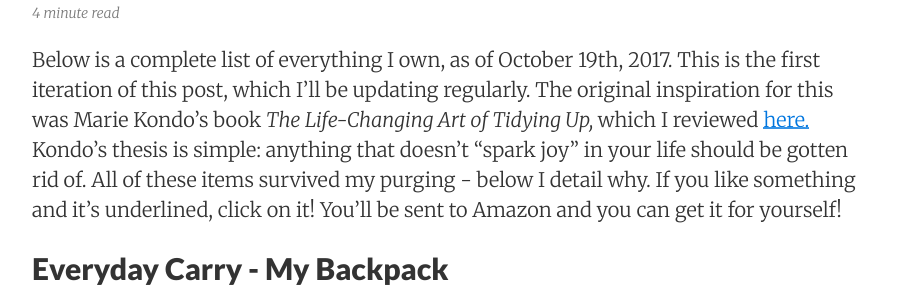
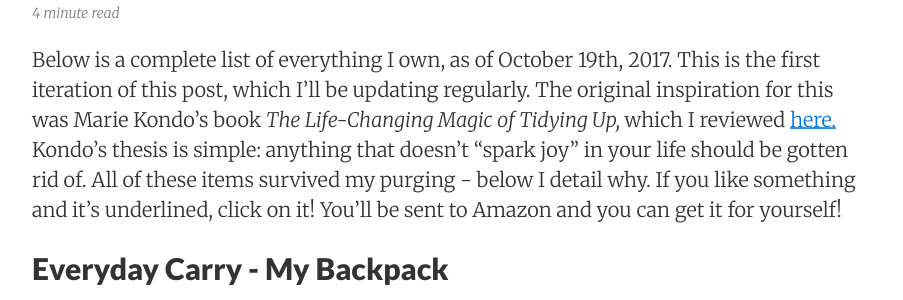
Before and after one commit to DestinyRoseMurphy/DestinyRoseMurphy.github.io, a Jekyll site: the page built from _posts/2017-10-19-Things-I-Own.md, in a window 1280 px wide and 900 px high. Shown: the part 305-605 px from the top of the window, without its empty margins (188-1091 px from the left). Built offline with Jekyll 4.4.1, drawn with Linux system fonts in a browser that asks for light colours.

Commit message:
Fixed art to magic

```diff
--- a/_posts/2017-10-19-Things-I-Own.md
+++ b/_posts/2017-10-19-Things-I-Own.md
@@ -2,10 +2,10 @@
 layout:     post
 title:      "Things I Own"
 date:       2017-10-19
-summary:    "After reading Marie Kondo's The Life-Changing Art of Tidying Up I was inspired to get rid of everything I own that doesn't spark joy in my life. In doing so, I had to touch and truly consider throwing away everything I own. Here's what I decided to keep and why."
+summary:    "After reading Marie Kondo's The Life-Changing Magic of Tidying Up I was inspired to get rid of everything I own that doesn't spark joy in my life. In doing so, I had to touch and truly consider throwing away everything I own. Here's what I decided to keep and why."
 ---
 
-Below is a complete list of everything I own, as of October 19th, 2017. This is the first iteration of this post, which I'll be updating regularly. The original inspiration for this was Marie Kondo's book *The Life-Changing Art of Tidying Up,* which I reviewed [here.](/details/2017-10-16-The-Life-Changing-Art-of-Tidying-Up) Kondo's thesis is simple: anything that doesn't "spark joy" in your life should be gotten rid of.
+Below is a complete list of everything I own, as of October 19th, 2017. This is the first iteration of this post, which I'll be updating regularly. The original inspiration for this was Marie Kondo's book *The Life-Changing Magic of Tidying Up,* which I reviewed [here.](/details/2017-10-16-The-Life-Changing-Art-of-Tidying-Up) Kondo's thesis is simple: anything that doesn't "spark joy" in your life should be gotten rid of.
 All of these items survived my purging - below I detail why. If you like something and it's underlined, click on it! You'll be sent to Amazon and you can get it for yourself!
 
 ## Everyday Carry - My Backpack
```
Also changed, not shown: _details/2017-10-16-The-Life-Changing-Magic-of-Tidying-Up.md (renamed from _details/2017-10-16-The-Life-Changing-Art-of-Tidying-Up.md, +1 -1 lines), _posts/2017-08-21-Things-I've-Read.md (+1 -1 lines).
